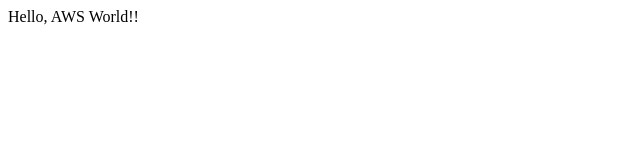
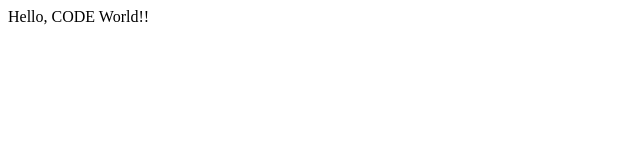
Before and after one commit to kagaminokanata/liuyang, a plain HTML site: page index.html in a window 1280 px wide. Shown: the full height of the page, 0-640 px from the left. Drawn offline with Linux system fonts and the light colour scheme.

Commit message:
update index.html

```diff
--- a/index.html
+++ b/index.html
@@ -6,6 +6,6 @@
   <title>S3 Static Web Hosting</title>
 </head>
 <body>
-  Hello, AWS World!!
+  Hello, CODE World!!
 </body>
 </html>
```
